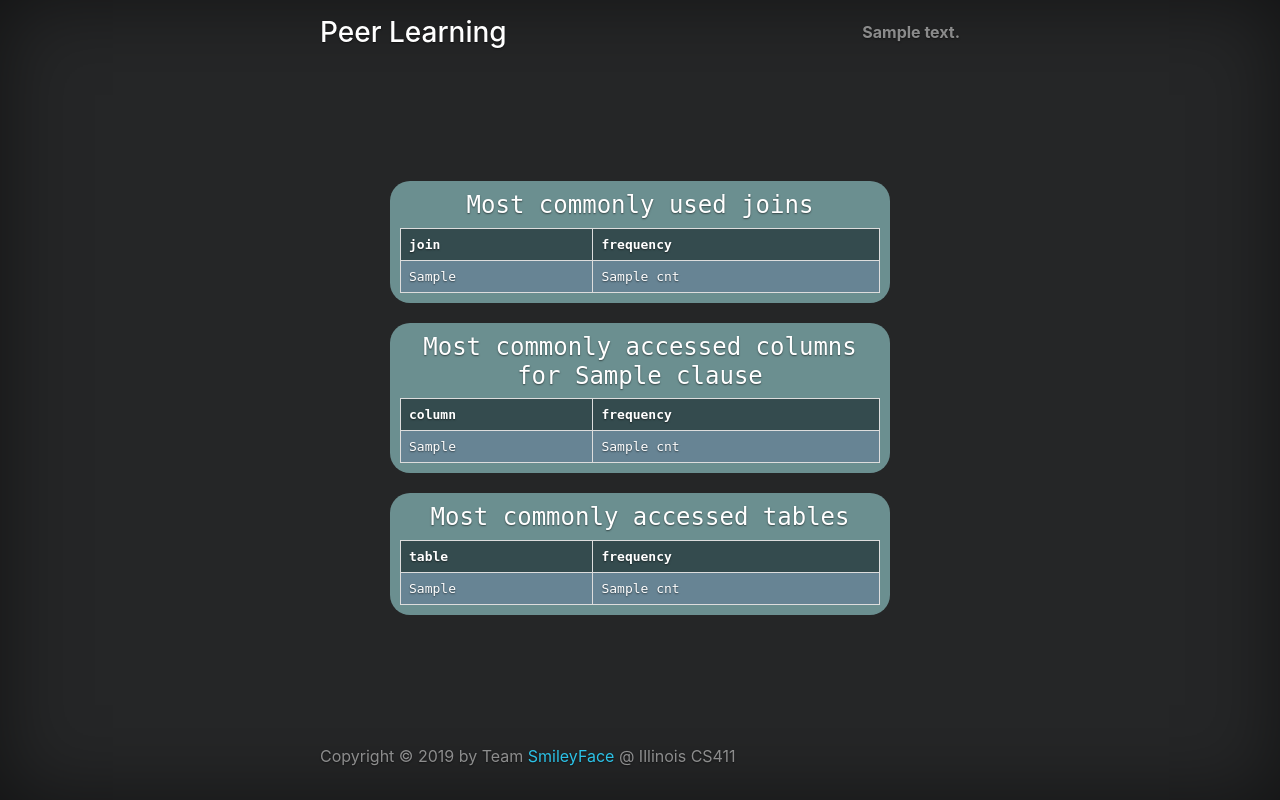
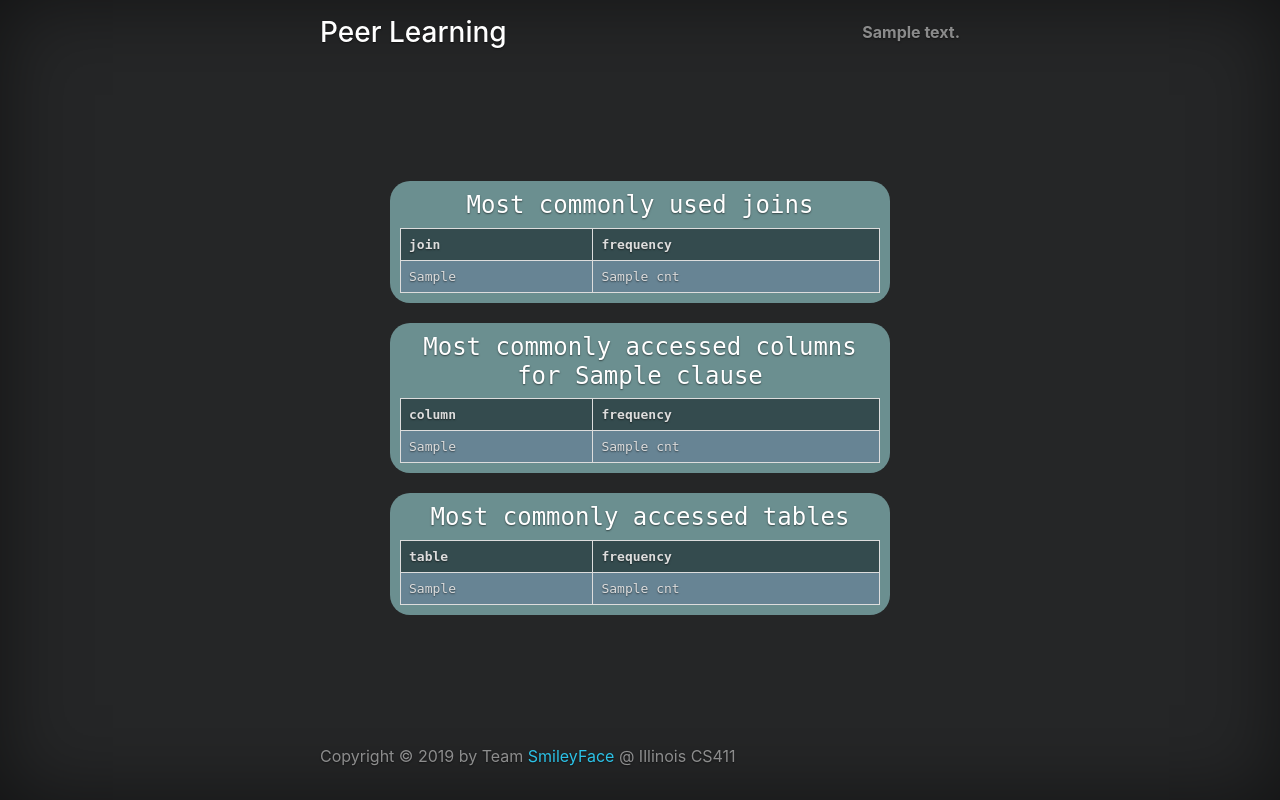
Before and after one commit to notbd/Peer-Learning, a Flask app: template templates/query_analysis.html in a window 1280 px wide. Run offline with Flask 2, Linux system fonts and the light colour scheme; the template is opened without the code that fills it: most values are stand-ins (such as "Sample title", 1, 10 or a date in 2020); some libraries are stand-ins or nearby versions.

Commit message:
update query analysis text style

```diff
--- a/templates/query_analysis.html
+++ b/templates/query_analysis.html
@@ -16,7 +16,7 @@ table {
 
 td, th {
   border: 1px solid #dddddd;
-  color: #fff;
+  color: #dddddd;
   text-align: left;
   padding: 8px;
 }
```
